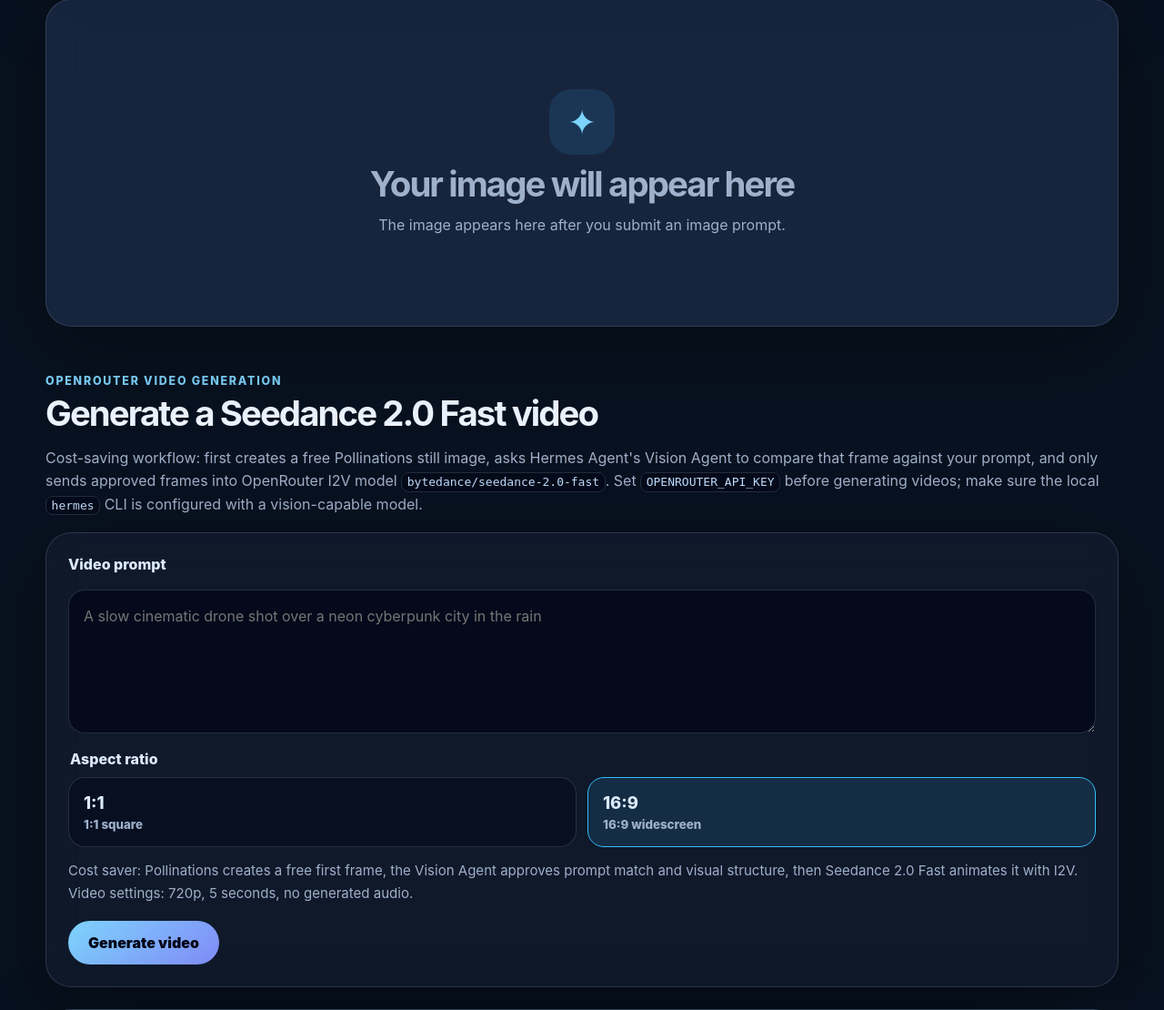
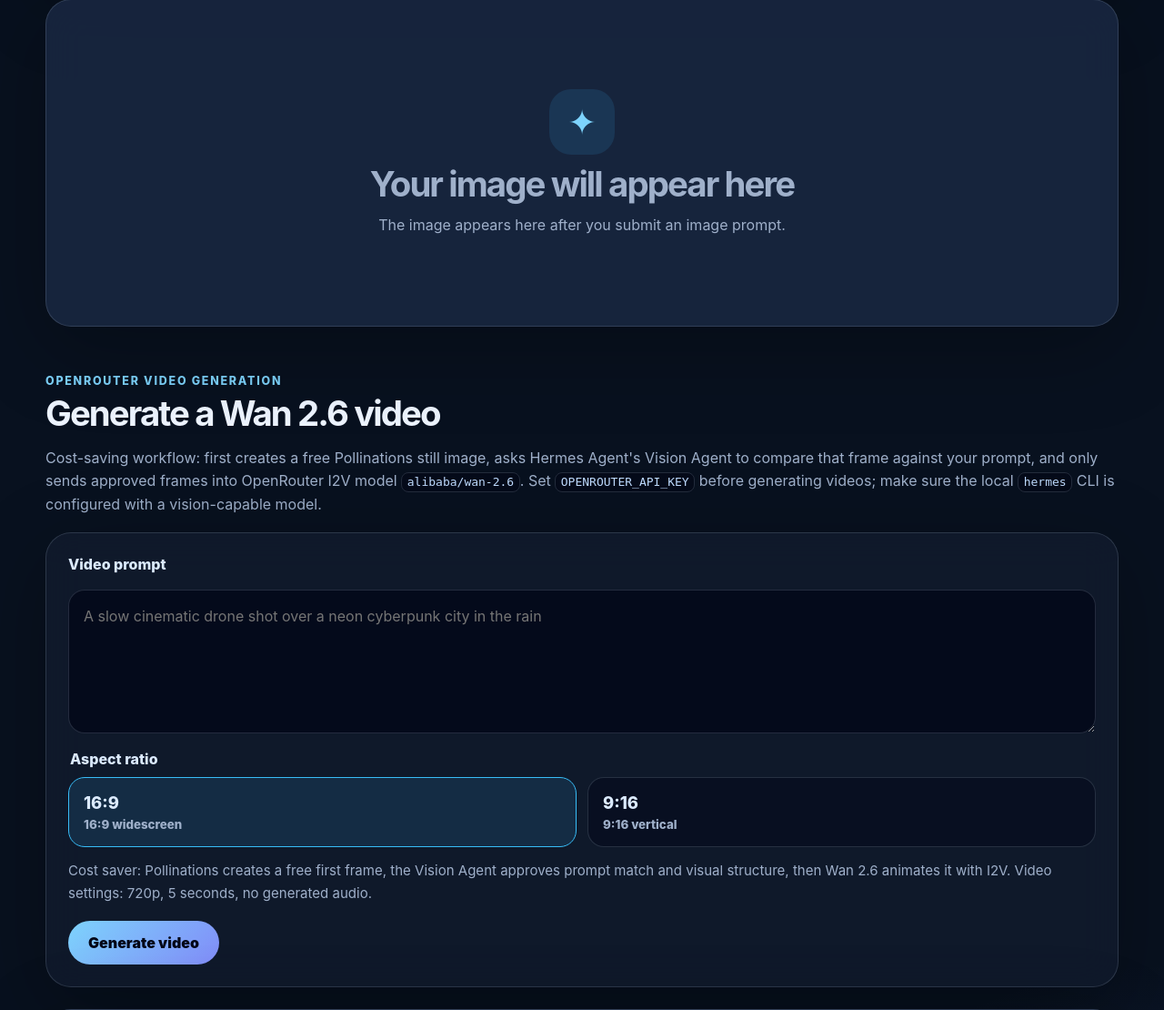
Before and after one commit to NoelVFX/TexttoImage, a Flask app: page / in a window 1280 px wide. Shown: the part 896-2006 px from the top of the page at 91% size. Run offline with Flask 3, Linux system fonts and the light colour scheme; some libraries are stand-ins or nearby versions.

Commit message:
feat: switch video generation to Wan 2.6

```diff
--- a/OpenRouterVideo.py
+++ b/OpenRouterVideo.py
@@ -8,10 +8,10 @@ import requests
 
 
 OPENROUTER_API_BASE = "https://openrouter.ai/api/v1"
-OPENROUTER_VIDEO_MODEL = "bytedance/seedance-2.0-fast"
+OPENROUTER_VIDEO_MODEL = "alibaba/wan-2.6"
 SUPPORTED_VIDEO_ASPECT_RATIOS = {
-    "1:1": "1:1 square",
     "16:9": "16:9 widescreen",
+    "9:16": "9:16 vertical",
 }
 DEFAULT_VIDEO_ASPECT_RATIO = "16:9"
 DEFAULT_VIDEO_RESOLUTION = "720p"
@@ -85,7 +85,7 @@ def submit_video_job(
     first_frame_url: str | None = None,
     timeout: int = 30,
 ) -> Dict[str, Any]:
-    """Submit a Seedance 2.0 Fast video job to OpenRouter.
+    """Submit a Wan 2.6 video job to OpenRouter.
 
     When first_frame_url is provided, OpenRouter treats the request as
     image-to-video (I2V). The app uses a free Pollinations image URL for that
--- a/app.py
+++ b/app.py
@@ -10,6 +10,7 @@ from OpenRouterVideo import (
     DEFAULT_VIDEO_DURATION,
     DEFAULT_VIDEO_RESOLUTION,
     SUPPORTED_VIDEO_ASPECT_RATIOS,
+    OPENROUTER_VIDEO_MODEL,
     OpenRouterVideoError,
     extract_video_url,
     get_video_status,
@@ -26,8 +27,8 @@ app = Flask(__name__)
 app.config["MAX_CONTENT_LENGTH"] = 16 * 1024 * 1024
 
 VIDEO_START_FRAME_SIZES = {
-    "1:1": (720, 720),
     "16:9": (1280, 720),
+    "9:16": (720, 1280),
 }
 
 
@@ -158,7 +159,7 @@ def start_video_generation():
             "id": job.get("id"),
             "polling_url": job.get("polling_url"),
             "status": job.get("status", "pending"),
-            "model": "bytedance/seedance-2.0-fast",
+            "model": OPENROUTER_VIDEO_MODEL,
             "start_frame_url": first_frame.start_frame_url,
             "optimized_prompt": first_frame.optimized_prompt,
             "vision_critique": first_frame.critique.to_dict(),
--- a/templates/index.html
+++ b/templates/index.html
@@ -69,8 +69,8 @@
     <section class="media-section video-section">
       <div class="section-heading">
         <p class="eyebrow">OpenRouter video generation</p>
-        <h2>Generate a Seedance 2.0 Fast video</h2>
-        <p class="section-copy">Cost-saving workflow: first creates a free Pollinations still image, asks Hermes Agent's Vision Agent to compare that frame against your prompt, and only sends approved frames into OpenRouter I2V model <code>bytedance/seedance-2.0-fast</code>. Set <code>OPENROUTER_API_KEY</code> before generating videos; make sure the local <code>hermes</code> CLI is configured with a vision-capable model.</p>
+        <h2>Generate a Wan 2.6 video</h2>
+        <p class="section-copy">Cost-saving workflow: first creates a free Pollinations still image, asks Hermes Agent's Vision Agent to compare that frame against your prompt, and only sends approved frames into OpenRouter I2V model <code>alibaba/wan-2.6</code>. Set <code>OPENROUTER_API_KEY</code> before generating videos; make sure the local <code>hermes</code> CLI is configured with a vision-capable model.</p>
       </div>
 
       <section class="card app-card">
@@ -91,7 +91,7 @@
             </div>
           </fieldset>
 
-          <p class="form-note">Cost saver: Pollinations creates a free first frame, the Vision Agent approves prompt match and visual structure, then Seedance 2.0 Fast animates it with I2V. Video settings: 720p, {{ default_video_duration }} seconds, no generated audio.</p>
+          <p class="form-note">Cost saver: Pollinations creates a free first frame, the Vision Agent approves prompt match and visual structure, then Wan 2.6 animates it with I2V. Video settings: 720p, {{ default_video_duration }} seconds, no generated audio.</p>
           <button type="submit" id="video-generate-button">Generate video</button>
         </form>
 
--- a/test_orchestrated_video.py
+++ b/test_orchestrated_video.py
@@ -222,6 +222,7 @@ class VideoOrchestrationRouteTests(unittest.TestCase):
         self.assertEqual(payload["id"], "job_123")
         self.assertEqual(payload["start_frame_url"], "https://image.pollinations.ai/p/approved-frame?seed=7")
         self.assertEqual(payload["optimized_prompt"], "A crisp 2D game UI asset with shiny gold coins")
+        self.assertEqual(payload["model"], "alibaba/wan-2.6")
         self.assertEqual(payload["vision_critique"]["approved"], True)
         self.assertEqual(payload["workflow"], "pollinations-vision-gated-start-frame-to-openrouter-i2v")
         mock_submit.assert_called_once()
```
Also changed, not shown: README.md.
